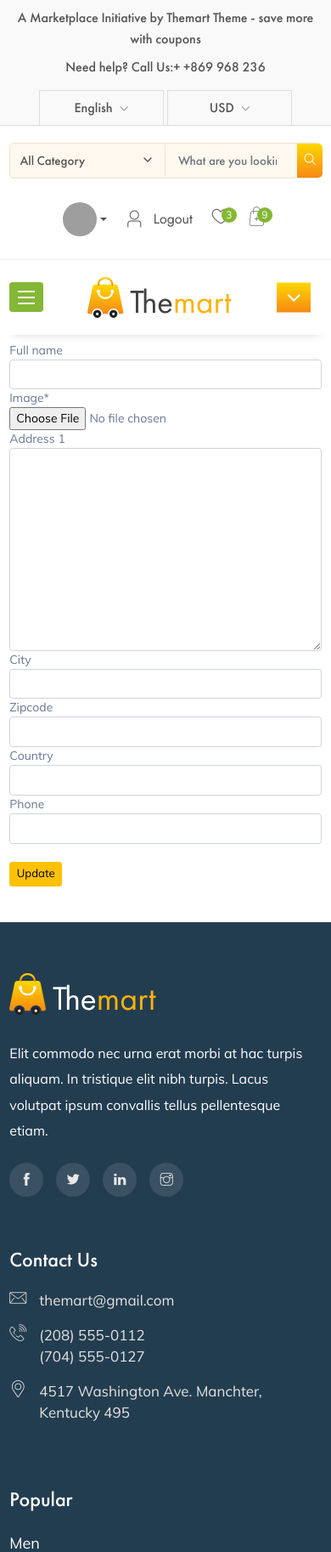
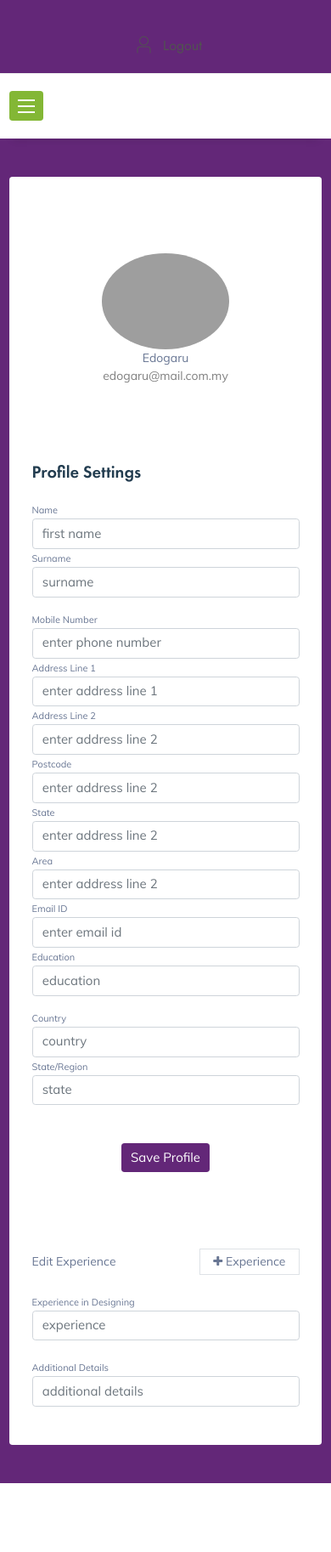
Before and after one commit to m0mins/Shop_Online, a Django app: page /accounts/profile_update/ in a window 390 px wide. Shown: the top 1826 px of the page at 85% size. After the commit the page ends 1745 px from the top, so only its background shows below. Run offline with Django 4.2, Linux system fonts and the light colour scheme; the visitor is signed in with stand-in values (Sample User, id 1); data comes from the database, SQL or seed files in the repository; some libraries are stand-ins or nearby versions; some web fonts are replaced; grey boxes are pictures that could not be loaded.

Commit message:
modified  profile update html

```diff
--- a/App_Accounts/views.py
+++ b/App_Accounts/views.py
@@ -159,7 +159,7 @@ def profile_update(request):
             form.save(commit=True)
             messages.success(request, "Profile Updated Successfully!!")
             return redirect("App_Home:home")
-    return render(request, 'App_Accounts/profile_update.html', context={'form':form})
+    return render(request, 'App_Accounts/profile_update2.html', context={'form':form})
 
 def profile2(request):
     return render(request,'App_Accounts/profile2.html')
--- /dev/null
+++ b/static/assets/css/profile_update.css
@@ -0,0 +1,44 @@
+body {
+    background: rgb(99, 39, 120)
+}
+
+.form-control:focus {
+    box-shadow: none;
+    border-color: #BA68C8
+}
+
+.profile-button {
+    background: rgb(99, 39, 120);
+    box-shadow: none;
+    border: none
+}
+
+.profile-button:hover {
+    background: #682773
+}
+
+.profile-button:focus {
+    background: #682773;
+    box-shadow: none
+}
+
+.profile-button:active {
+    background: #682773;
+    box-shadow: none
+}
+
+.back:hover {
+    color: #682773;
+    cursor: pointer
+}
+
+.labels {
+    font-size: 11px
+}
+
+.add-experience:hover {
+    background: #BA68C8;
+    color: #fff;
+    cursor: pointer;
+    border: solid 1px #BA68C8
+}
--- /dev/null
+++ b/templates/App_Accounts/profile_update2.html
@@ -0,0 +1,66 @@
+{% extends 'base2.html'%}
+{%load crispy_forms_tags%}
+{%block title_block%} Profile {%endblock%}
+{% block body_block %}
+<div class="container rounded bg-white mt-5 mb-5">
+    <div class="row">
+        <div class="col-md-3 border-right">
+            <div class="d-flex flex-column align-items-center text-center p-3 py-5"><img class="rounded-circle mt-5"
+                    width="150px"
+                    src="https://st3.depositphotos.com/15648834/17930/v/600/depositphotos_179308454-stock-illustration-unknown-person-silhouette-glasses-profile.jpg"><span
+                    class="font-weight-bold">Edogaru</span><span class="text-black-50">edogaru@mail.com.my</span><span>
+                </span></div>
+        </div>
+        <div class="col-md-5 border-right">
+            <div class="p-3 py-5">
+                <div class="d-flex justify-content-between align-items-center mb-3">
+                    <h4 class="text-right">Profile Settings</h4>
+                </div>
+                <div class="row mt-2">
+                    <div class="col-md-6"><label class="labels">Name</label><input type="text" class="form-control"
+                            placeholder="first name" value=""></div>
+                    <div class="col-md-6"><label class="labels">Surname</label><input type="text" class="form-control"
+                            value="" placeholder="surname"></div>
+                </div>
+                <div class="row mt-3">
+                    <div class="col-md-12"><label class="labels">Mobile Number</label><input type="text"
+                            class="form-control" placeholder="enter phone number" value=""></div>
+                    <div class="col-md-12"><label class="labels">Address Line 1</label><input type="text"
+                            class="form-control" placeholder="enter address line 1" value=""></div>
+                    <div class="col-md-12"><label class="labels">Address Line 2</label><input type="text"
+                            class="form-control" placeholder="enter address line 2" value=""></div>
+                    <div class="col-md-12"><label class="labels">Postcode</label><input type="text" class="form-control"
+                            placeholder="enter address line 2" value=""></div>
+                    <div class="col-md-12"><label class="labels">State</label><input type="text" class="form-control"
+                            placeholder="enter address line 2" value=""></div>
+                    <div class="col-md-12"><label class="labels">Area</label><input type="text" class="form-control"
+                            placeholder="enter address line 2" value=""></div>
+                    <div class="col-md-12"><label class="labels">Email ID</label><input type="text" class="form-control"
+                            placeholder="enter email id" value=""></div>
+                    <div class="col-md-12"><label class="labels">Education</label><input type="text"
+                            class="form-control" placeholder="education" value=""></div>
+                </div>
+                <div class="row mt-3">
+                    <div class="col-md-6"><label class="labels">Country</label><input type="text" class="form-control"
+                            placeholder="country" value=""></div>
+                    <div class="col-md-6"><label class="labels">State/Region</label><input type="text"
+                            class="form-control" value="" placeholder="state"></div>
+                </div>
+                <div class="mt-5 text-center"><button class="btn btn-primary profile-button" type="button">Save
+                        Profile</button></div>
+            </div>
+        </div>
+        <div class="col-md-4">
+            <div class="p-3 py-5">
+                <div class="d-flex justify-content-between align-items-center experience"><span>Edit
+                        Experience</span><span class="border px-3 p-1 add-experience"><i
+                            class="fa fa-plus"></i>&nbsp;Experience</span></div><br>
+                <div class="col-md-12"><label class="labels">Experience in Designing</label><input type="text"
+                        class="form-control" placeholder="experience" value=""></div> <br>
+                <div class="col-md-12"><label class="labels">Additional Details</label><input type="text"
+                        class="form-control" placeholder="additional details" value=""></div>
+            </div>
+        </div>
+    </div>
+</div>
+{% endblock %}
--- a/templates/base2.html
+++ b/templates/base2.html
@@ -25,6 +25,8 @@
     <link href="{% static 'assets/sass/style.css'%}" rel="stylesheet">
     <link rel="stylesheet" href="{% static 'assets/css/main.css' %}">
     <link href="{% static 'assets/css/profile.css'%}" rel="stylesheet">
+    <link href="{% static 'assets/css/profile_update.css'%}" rel="stylesheet">
+
 
 </head>
 
```
Also changed, not shown: templates/App_Accounts/profile2.html (+12 -12 lines).
